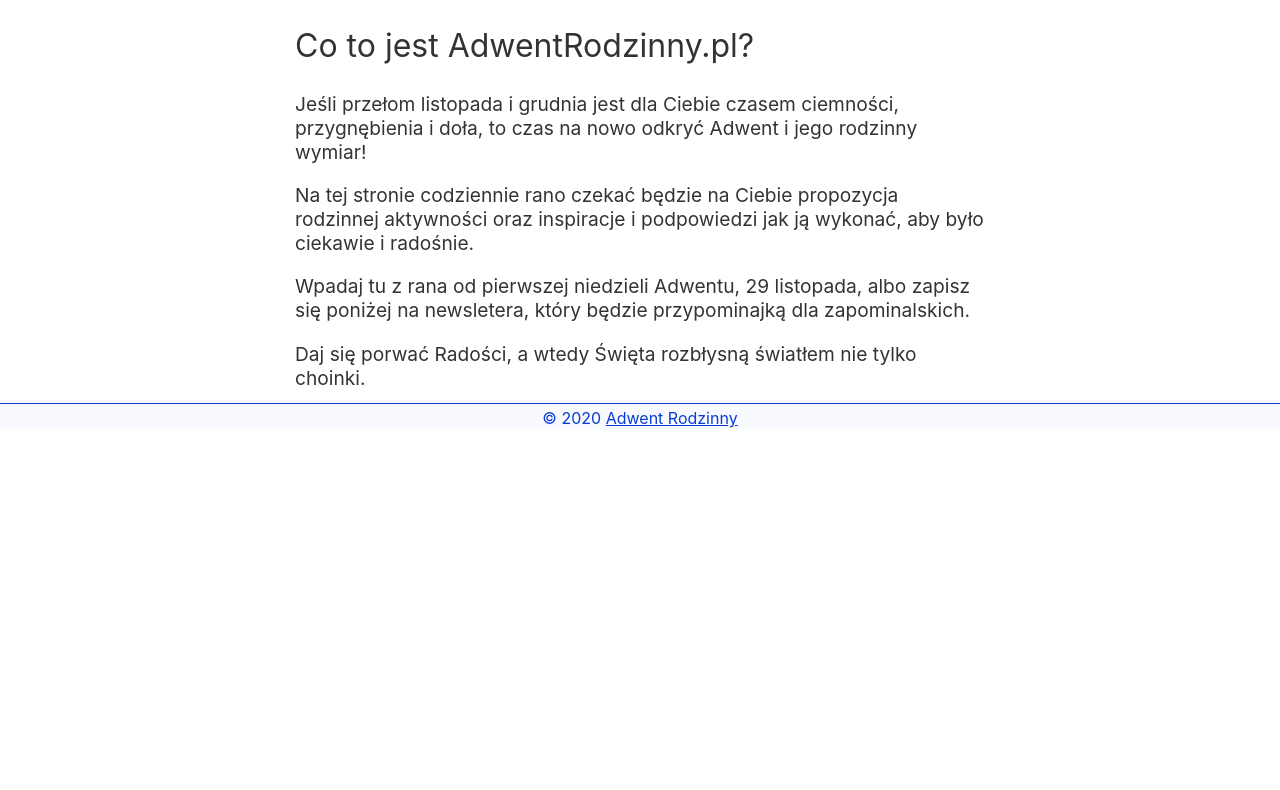
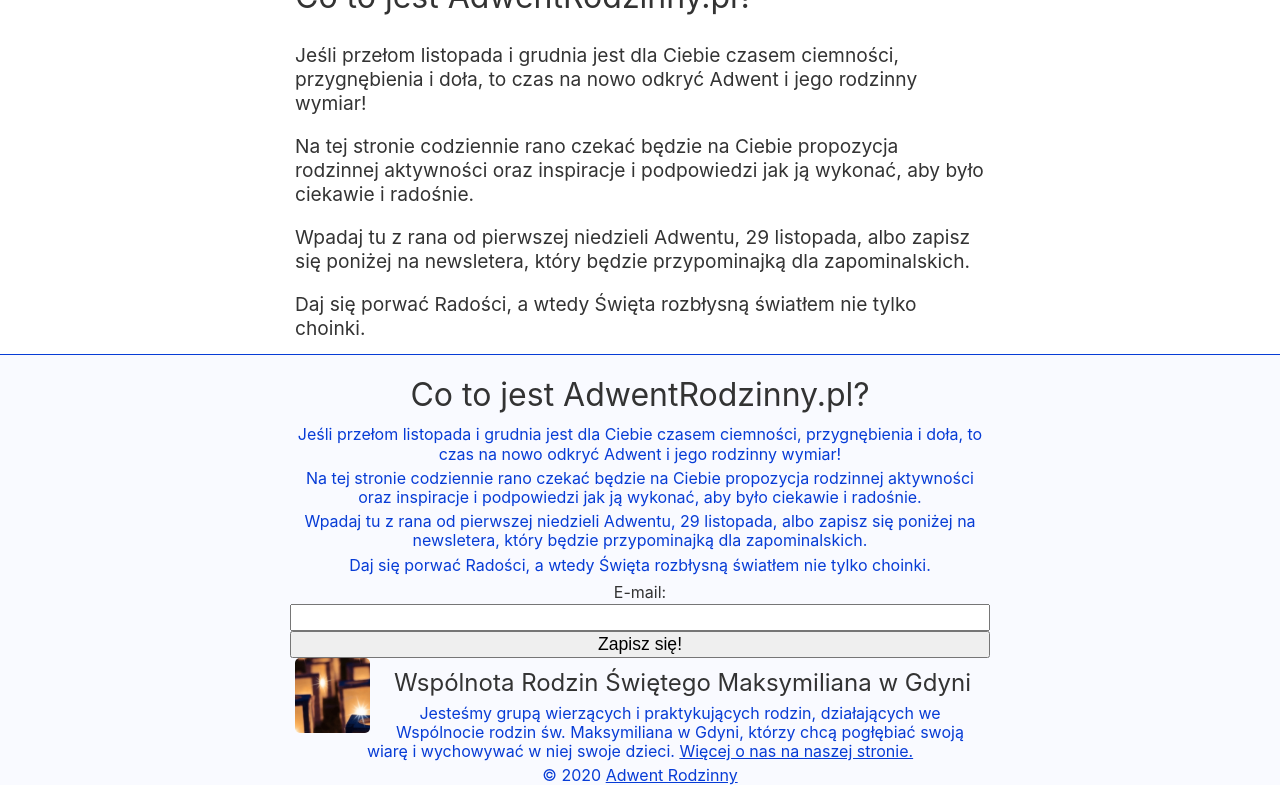
Before and after one commit to michaelnozbe/adwentrodzinny, a Jekyll site: the page built from test.md, in a window 1280 px wide and 900 px high, scrolled down 2175 px, cut to the strip 110-900 px from the top of the window. Built offline with Jekyll 4.4.1, drawn with Linux system fonts in a browser that asks for light colours; our own code applies the rules of GitHub Pages for plain Markdown files; before the commit the page ends 2719 px from its top, so only the background shows below that; some of the changed text lies outside the part shown.

Commit message:
Improvements to the site, home page footer, etc.

```diff
--- a/_data/main.yml
+++ b/_data/main.yml
@@ -4,6 +4,21 @@ title: "Kalendarz Adwentowy dla rodziny"
 titleshort: "przeżyj Adwent Rodzinny"
 description: "Jak przeżyć Adwent w rodzinie. Zadania i aktywności na każdy dzień adwentowy!"
 
+fb: "https://www.facebook.com/WRSwMAX"
+
 week_pl: "Tydzień, Poniedziałek, Wtorek, Środa, Czwartek, Piątek, Sobota, Niedziela"
 month_pl: "Miesiąc, Styczeń, Luty, Marzec, Kwiecień, Maj, Czerwiec, Lipiec, Sierpień, Wrzesień, Październik, Listopad, Grudzień"
 months_pl: "miesiąca, stycznia, lutego, marca, kwietnia, maja, czerwca, lipca, sierpnia, września, października, listopada, grudnia"
+
+titl: "Co to jest AdwentRodzinny.pl?"
+des1: "Jeśli przełom listopada i grudnia jest dla Ciebie czasem ciemności, przygnębienia i doła, to czas na nowo odkryć Adwent i jego rodzinny wymiar!"
+
+des2: "Na tej stronie codziennie rano czekać będzie na Ciebie propozycja rodzinnej aktywności oraz inspiracje i podpowiedzi jak ją wykonać, aby było ciekawie i radośnie."
+
+des3: "Wpadaj tu z rana od pierwszej niedzieli Adwentu, 29 listopada, albo zapisz się poniżej na newsletera, który będzie przypominajką dla zapominalskich."
+
+des4: "Daj się porwać Radości, a wtedy Święta rozbłysną światłem nie tylko choinki."
+
+dest: "Wspólnota Rodzin Świętego Maksymiliana w Gdyni"
+deso: "Jesteśmy grupą wierzących i praktykujących rodzin, działających we Wspólnocie rodzin św. Maksymiliana w Gdyni, którzy chcą pogłębiać swoją wiarę i wychowywać w niej swoje dzieci."
+desf: "Więcej o nas na naszej stronie."
--- a/_layouts/default.html
+++ b/_layouts/default.html
@@ -28,25 +28,15 @@
 {% if page.cover %}
 <meta name="twitter:image" content="{{ site.url }}/img/{{ page.cover }}" />
 <meta property="og:image" content="{{ site.url }}/img/{{ page.cover }}" />
-{% elsif page.img %}
-<meta name="twitter:image" content="{{ site.url }}/img/{{ page.img }}" />
-<meta property="og:image" content="{{ site.url }}/img/{{ page.img }}" />
-{% elsif page.vid %}
-<meta name="twitter:player" content="https://www.youtube.com/embed/{{ page.vid }}"/>
-<meta name="twitter:player:width" content="1280" />
-<meta name="twitter:player:height" content="720" />
-<meta name="twitter:image" content="https://i.ytimg.com/vi/{{ page.vid }}/maxresdefault.jpg" />
-<meta property="og:image" content="https://i.ytimg.com/vi/{{ page.vid }}/maxresdefault.jpg" />
 {% else %}
-<meta name="twitter:image" content="{{ site.url }}/img/michael.team.jpg" />
-<meta property="og:image" content="{{ site.url }}/img/michael.team.jpg" />
+<meta name="twitter:image" content="{{ site.url }}/img/adwent.jpg" />
+<meta property="og:image" content="{{ site.url }}/img/adwent.jpg" />
 {% endif %}
 <meta name="author" content="{{ site.data.main.name }}" />
 <meta property="og:url" content="{{ site.url }}{{ page.url }}" />
 <meta property="og:locale" content="pl" />
 <meta property="og:type" content="article" />
 <meta property="og:site_name" content="{{ site.name }}" />
-<meta name="twitter:site" content="@MSliwinski"/>
 
 <!--[if lt IE 9]>
   <script src="http://html5shiv.googlecode.com/svn/trunk/html5.js"></script>
@@ -56,25 +46,27 @@
 <link rel="alternate" type="application/rss+xml" title="{{ site.data.main.title }}" href="{{ site.url }}{{ langpath }}/atom.xml" />
 <link rel="icon" type="image/png" href="{{ site.avatar }}">
 
-<script src="https://hello.michael.team/script.js"></script>
-
 {% if page.js %}
 <script type="text/javascript" src="{{ site.url }}/js/scripts.js"></script>
 </head><body onload="{{ page.js }}();">
 {% else %}
 </head><body>
 {% endif %}
-<div class="begend" id="top">
-	<div class="begender">
-		<a href="{{ site.url }}/{{ langpath }}" class="avatar" title="{{ site.data.main.title }}"><img src="/icon.png" alt="MS"></a>
-		{{ site.data.main.description | markdownify }}
-	</div>
-</div>
 
 {{ content }}
 
 <div class="begend" id="footer">
-	<div class="begender center"><p>&copy; {{ site.time | date: '%Y' }} <a href="{{ site.url }}/">{{ site.data.main.name }}</a></p>
+	<div class="begender center">
+	<h2>{{ site.data.main.titl }}</h2>
+	<p>{{ site.data.main.des1 }}</p>
+	<p>{{ site.data.main.des2 }}</p>
+	<p>{{ site.data.main.des3 }}</p>
+	<p>{{ site.data.main.des4 }}</p>
+	{% include email.html %}
+	<a href="{{ site.data.main.fb }}" class="avatar" title="{{ site.data.main.title }}"><img src="/icon.png" alt="MS"></a>
+	<h3>{{ site.data.main.dest }}</h3>
+	<p>{{ site.data.main.deso }} <a href="{{ site.data.main.fb }}">{{ site.data.main.desf }}</a></p>
+	<p>&copy; {{ site.time | date: '%Y' }} <a href="{{ site.url }}/onas">{{ site.data.main.name }}</a></p>
 	</div>
 </div>
 
--- /dev/null
+++ b/onas.md
@@ -0,0 +1,21 @@
+# O stronie AdwentRodzinny.pl
+
+## Stronę stworzyła wspólnota małżeństw WRSM
+
+[Więcej o naszej wspólnocie na Facebooku][fb]
+
+Głównymi pomysłodawcami i wykonawcami rodzinnego kalendarza adwentowego online ze strony Wspólnoty są trzy małżeństwa: Marta i Krzysztof Mital, Jola i Jarek Kania oraz Ewelina i Michał Śliwińscy.
+
+Wszystkie uwagi odnośnie strony i aktywności na stronie prosimy pisać [na naszej stronie na Facebooku][fb].
+
+## Polityka Prywatności
+
+Strona tylko posiada podstawowy tracker Google Analytics do liczenia statystyk wejść.
+
+Lista mailingowa utrzymywana jest na platformie *GetResponse* na koncie firmy *Nozbe Michał Śliwiński*, ale nikt zapisujący się na listę na tej stronie nie będzie otrzymywał wiadomości komercyjnych od żadnej z tych firm.
+
+Adresy e-mail zebrane na tej stronie będą służyły tylko i wyłącznie do wysyłania przypomnień do wykonywania aktywności w ramach Adwentowego kalendarza rodzinnego.
+
+Po adwencie 2020 będzie można z tej listy albo się wypisać, albo zostawić swój adres w celu otrzymania informacji o kolejnej akcji adwentowej za rok.
+
+[fb]: {{ site.data.main.fb }}
--- a/test.md
+++ b/test.md
@@ -1,9 +1,9 @@
 ---
 js: getDay
 cover: adwent.jpg
+title: Rodzinny Kalendarz Adwentowy
+subtitle: Aktywności dla rodziny na każdy dzień adwentu!
 ---
-
-# Rodzinny Kalendarz Adwentowy
 
 <div id="tutaj"></div>
 
```
Also changed, not shown: _activities/foto.txt (renamed from _activities/foto.md).
